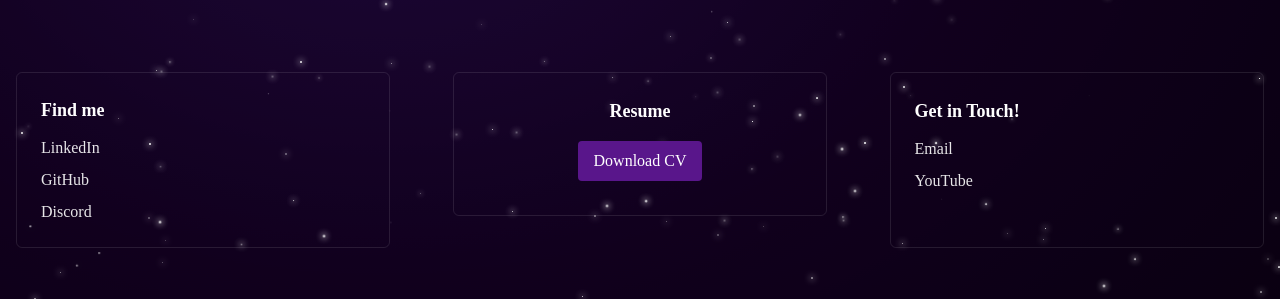
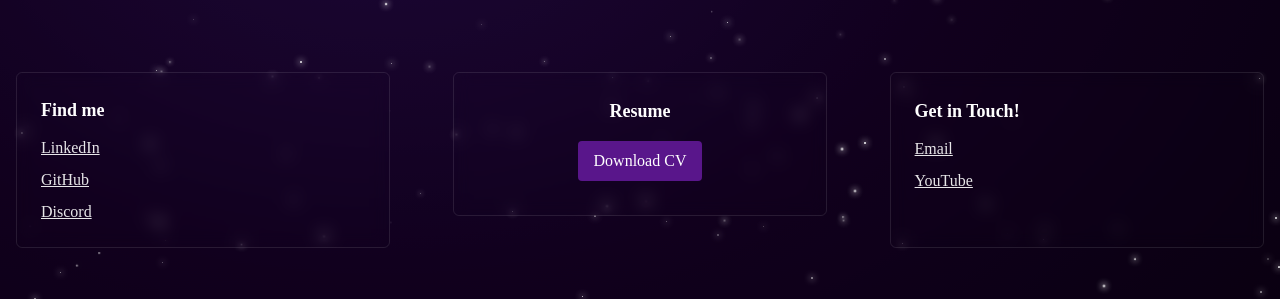
Before and after one commit to AdamoHamou/Portfolio-Website, a React (Vite) app: page / in a window 1280 px wide. Shown: the part 440-739 px from the top of the page. Built offline with nearby package versions, Linux system fonts and the light colour scheme; a web font is replaced by a local one.

Commit message:
updated home page box backdrop & underlined links

```diff
--- a/src/pages/Home.tsx
+++ b/src/pages/Home.tsx
@@ -100,17 +100,17 @@ const Home: React.FC = () => {
     <div className="max-w-7xl mx-auto px-4">
       <div className="flex flex-col md:flex-row items-stretch md:items-start justify-between gap-4 md:gap-6">
         {/* Left box - socials */}
-        <div className="flex-1 md:flex-[0_0_30%] bg-transparent border border-white/10 rounded-md p-6 flex flex-col justify-center items-start h-44">
+        <div className="flex-1 md:flex-[0_0_30%] bg-transparent border border-white/10 rounded-md p-6 flex flex-col justify-center items-start h-44 backdrop-blur-sm">
           <h3 className="text-lg font-semibold mb-3">Find me</h3>
           <ul className="space-y-2">
-            <li><a href="https://www.linkedin.com/in/adam-hamou/"       className="text-white/90 hover:text-white">LinkedIn</a></li>
-            <li><a href="https://github.com/AdamoHamou"                 className="text-white/90 hover:text-white">GitHub</a></li>
-            <li><a href="https://discord.com/users/228991529748791298"  className="text-white/90 hover:text-white">Discord</a></li>
+            <li><a href="https://www.linkedin.com/in/adam-hamou/"       className="text-white/90 hover:text-white underline">LinkedIn</a></li>
+            <li><a href="https://github.com/AdamoHamou"                 className="text-white/90 hover:text-white underline">GitHub</a></li>
+            <li><a href="https://discord.com/users/228991529748791298"  className="text-white/90 hover:text-white underline">Discord</a></li>
           </ul>
         </div>
 
         {/* Middle box - CV */}
-        <div className="flex-1 md:flex-[0_0_30%] bg-transparent border border-white/10 rounded-md p-6 flex flex-col justify-start items-center h-36">
+        <div className="flex-1 md:flex-[0_0_30%] bg-transparent border border-white/10 rounded-md p-6 flex flex-col justify-start items-center h-36 backdrop-blur-sm">
           <h3 className="text-lg font-semibold mb-4">Resume</h3>
           <a
             href="/Adam_CV.pdf"
@@ -123,11 +123,11 @@ const Home: React.FC = () => {
         </div>
 
         {/* Right box - contact */}
-        <div className="flex-1 md:flex-[0_0_30%] bg-transparent border border-white/10 rounded-md p-6 flex flex-col justify-start items-start h-44">
+        <div className="flex-1 md:flex-[0_0_30%] bg-transparent border border-white/10 rounded-md p-6 flex flex-col justify-start items-start h-44 backdrop-blur-sm">
           <h3 className="text-lg font-semibold mb-3">Get in Touch!</h3>
           <ul className="space-y-2">
-            <li><a href="mailto:adam.hamou1975@gmail.com" className="text-white/90 hover:text-white">Email</a></li>
-            <li><a href="https://www.youtube.com/" target="_blank" rel="noreferrer" className="text-white/90 hover:text-white">YouTube</a></li>
+            <li><a href="mailto:adam.hamou1975@gmail.com"                           className="text-white/90 hover:text-white underline">Email</a></li>
+            <li><a href="https://www.youtube.com/" target="_blank" rel="noreferrer" className="text-white/90 hover:text-white underline">YouTube</a></li>
           </ul>
         </div>
       </div>
```
